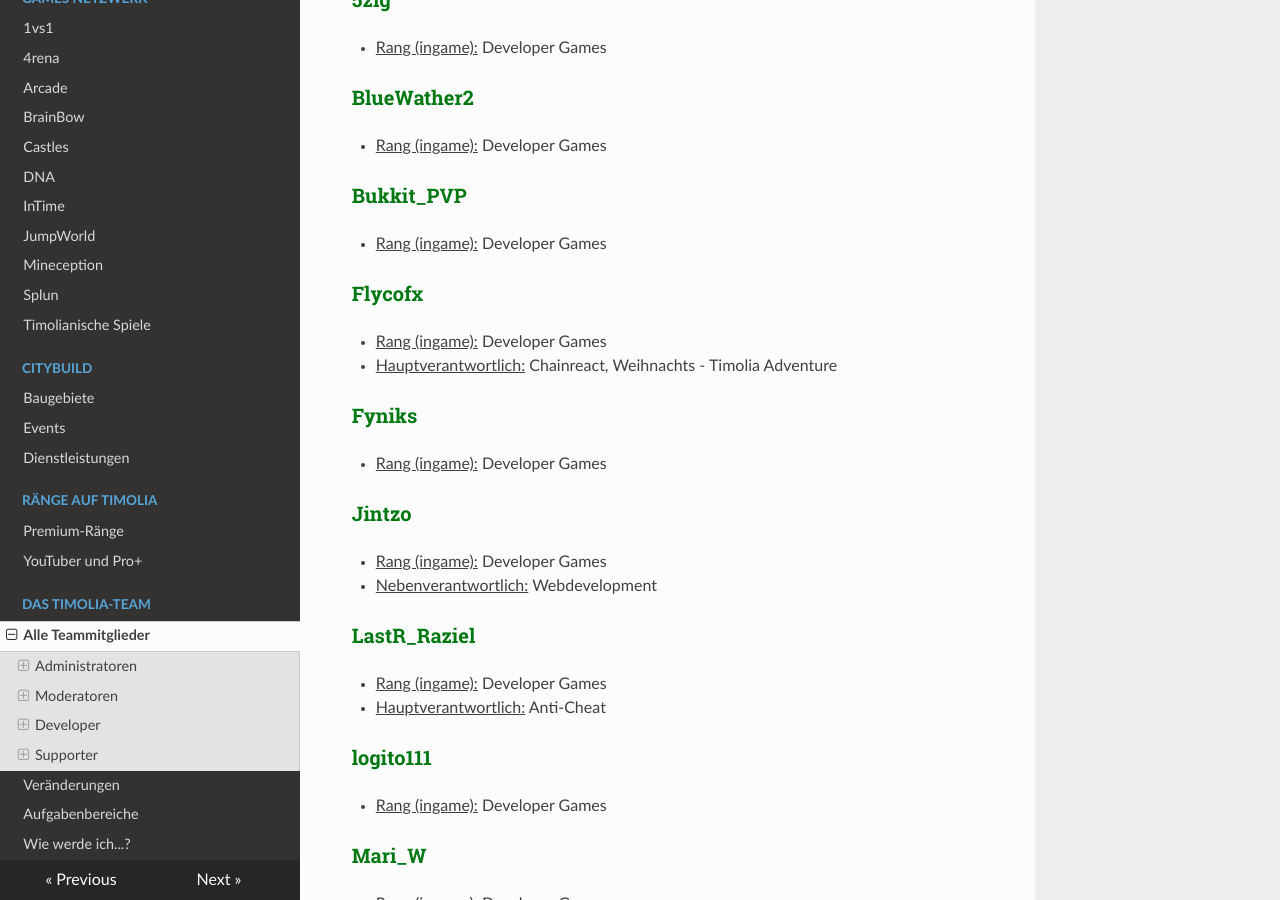
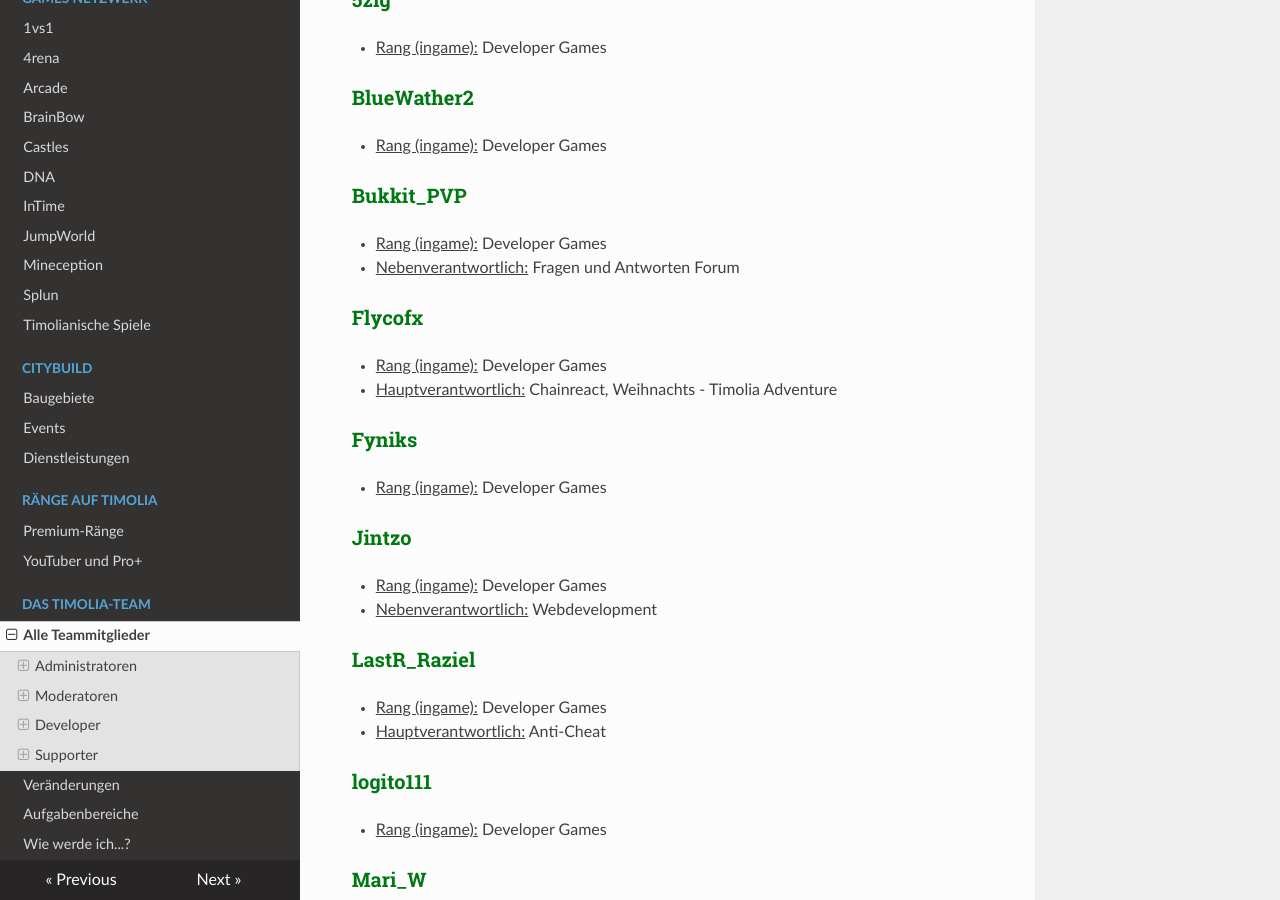
Before and after one commit to TimoliaDE/HowTo, an MkDocs documentation site: the page built from docs/team/members.md, in a window 1280 px wide and 900 px high, scrolled down 2698 px. Built offline with MkDocs 1.6.1, drawn with Linux system fonts in a browser that asks for light colours; nearby versions of some CDN libraries; old or Windows-style settings are respelled for this version of MkDocs.

Commit message:
bukkit nv Fragen und Antworten Forum

```diff
--- a/docs/team/members.md
+++ b/docs/team/members.md
@@ -87,6 +87,7 @@ Sie kümmern sich um die Timolia-Plugins, entwickeln neue Features und Spielmodi
 
 ###<strong><span style="color:#007812">Bukkit_PVP</span></strong>
 - <u>Rang (ingame):</u> Developer Games
+- <u>Nebenverantwortlich:</u> Fragen und Antworten Forum
 
 ### <strong><span style="color:#007812">Flycofx</span></strong>
 - <u>Rang (ingame):</u> Developer Games
```
Also changed, not shown: docs/team/responsibilities.md (+1 -0 lines).
